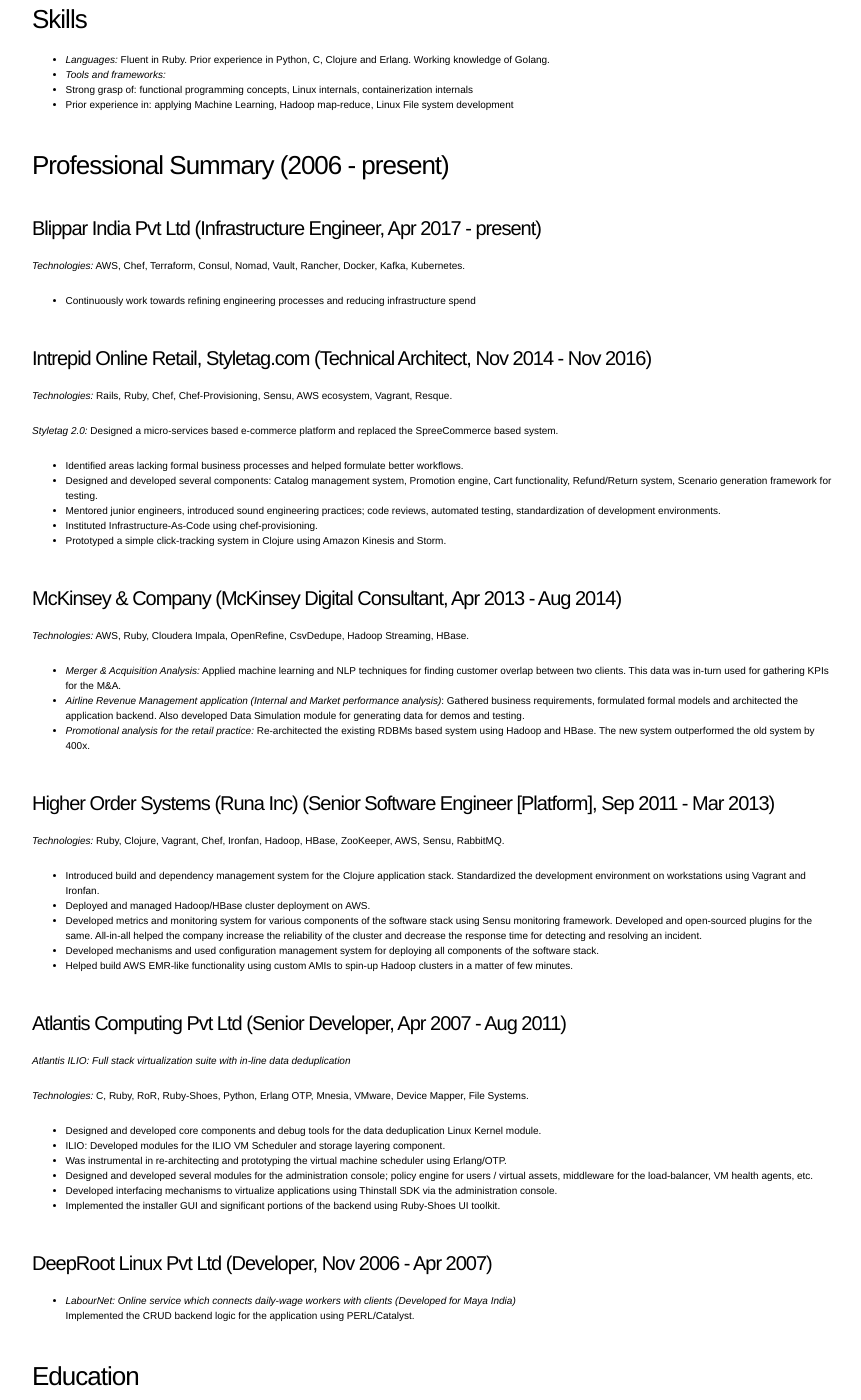
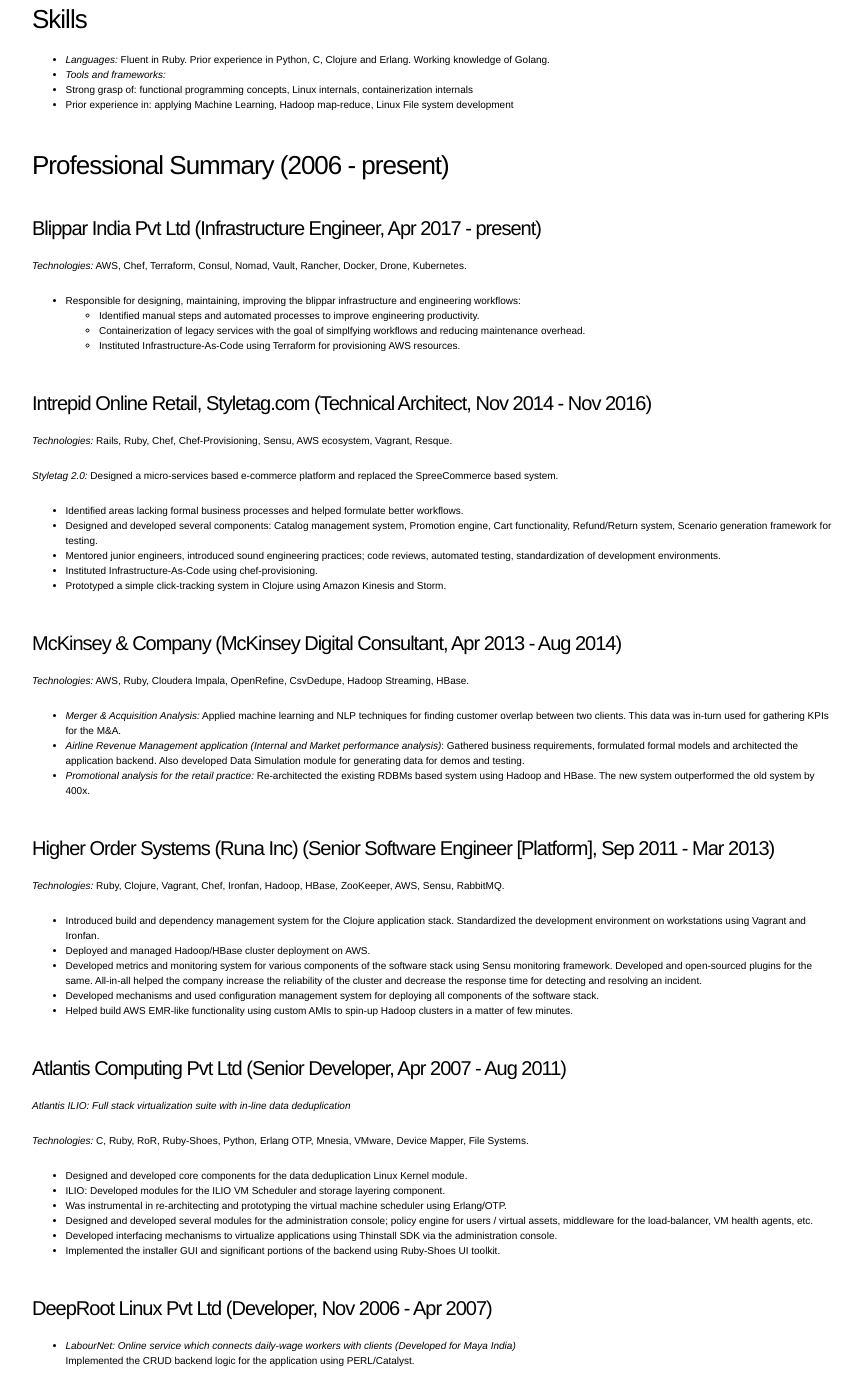
Before and after one commit to abhijith/abhijith.github.io, a Jekyll site: the page built from _posts/2014-06-10-resume.md, in a window 1280 px wide and 1400 px high, scrolled down 294 px. Shown: the whole window, without its empty margins (208-1069 px from the left). Built offline with Jekyll 4.4.1, drawn with Linux system fonts in a browser that asks for light colours; our own code applies the rules of GitHub Pages for plain Markdown files.

Commit message:
blippar experience updated

```diff
--- a/_posts/2014-06-10-resume.md
+++ b/_posts/2014-06-10-resume.md
@@ -14,10 +14,15 @@
 ### Professional Summary  (2006 - present)
 
 #### Blippar India Pvt Ltd (Infrastructure Engineer, Apr 2017 - present)
-*Technologies:* AWS, Chef, Terraform, Consul, Nomad, Vault, Rancher, Docker, Kafka, Kubernetes.
+*Technologies:* AWS, Chef, Terraform, Consul, Nomad, Vault, Rancher, Docker, Drone, Kubernetes.
 
-  * Continuously work towards refining engineering processes and reducing infrastructure spend
+  * Responsible for designing, maintaining, improving the blippar infrastructure and engineering workflows:
 
+    * Identified manual steps and automated processes to improve engineering productivity.
+
+    * Containerization of legacy services with the goal of simplfying workflows and reducing maintenance overhead.
+
+    * Instituted Infrastructure-As-Code using Terraform for provisioning AWS resources.
 
 #### Intrepid Online Retail, Styletag.com (Technical Architect, Nov 2014 - Nov 2016)
 *Technologies:* Rails, Ruby, Chef, Chef-Provisioning, Sensu, AWS ecosystem, Vagrant, Resque.
@@ -66,7 +71,7 @@
 
 *Technologies:* C, Ruby, RoR, Ruby-Shoes, Python, Erlang OTP, Mnesia, VMware, Device Mapper, File Systems.
 
-  * Designed and developed core components and debug tools for the data deduplication Linux Kernel module.
+  * Designed and developed core components for the data deduplication Linux Kernel module.
 
   * ILIO: Developed modules for the ILIO VM Scheduler and storage layering component.
 
```
